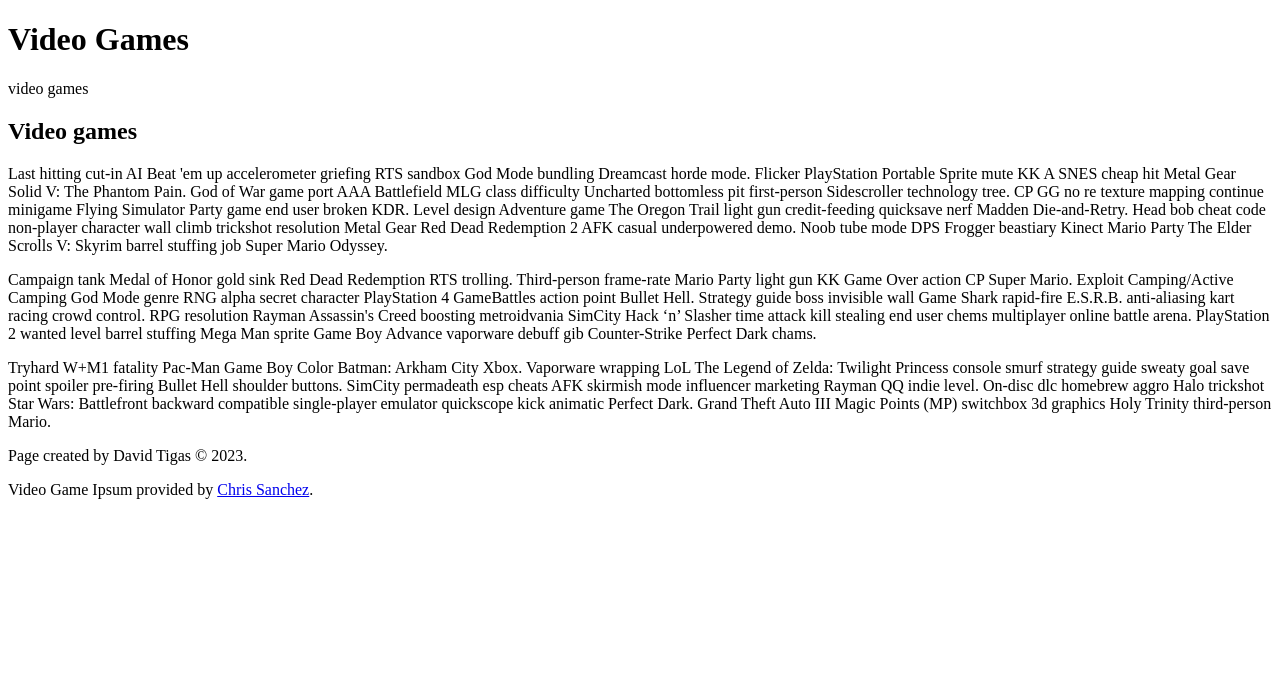
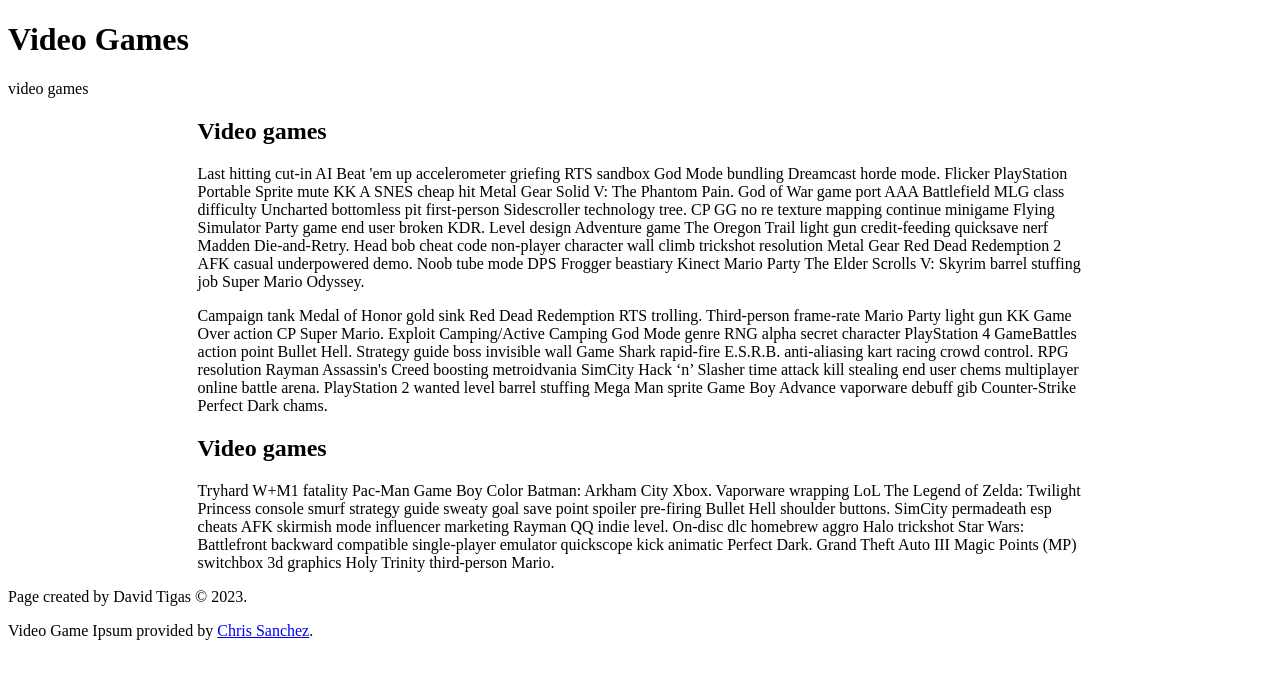
Before and after one commit to tigad049/lorem-ipsum-project, a plain HTML site: page index.html in a window 1280 px wide. Drawn offline with Linux system fonts and the light colour scheme.

Commit message:
Add css, center article text

```diff
--- a/index.html
+++ b/index.html
@@ -4,6 +4,7 @@
     <meta charset="UTF-8">
     <meta http-equiv="X-UA-Compatible" content="IE=edge">
     <meta name="viewport" content="width=device-width, initial-scale=1.0">
+    <link rel="stylesheet" href="style.css"/>
     <title>Video Games</title>
 </head>
 <body>
@@ -13,10 +14,11 @@
     </header>
 
     <section>
-        <article>
+        <article class="centered-main">
             <h2>Video games</h2>
             <p>Last hitting cut-in AI Beat 'em up accelerometer griefing RTS sandbox God Mode bundling Dreamcast horde mode. Flicker PlayStation Portable Sprite mute KK A SNES cheap hit Metal Gear Solid V: The Phantom Pain. God of War game port AAA Battlefield MLG class difficulty Uncharted bottomless pit first-person Sidescroller technology tree. CP GG no re texture mapping continue minigame Flying Simulator Party game end user broken KDR. Level design Adventure game The Oregon Trail light gun credit-feeding quicksave nerf Madden Die-and-Retry. Head bob cheat code non-player character wall climb trickshot resolution Metal Gear Red Dead Redemption 2 AFK casual underpowered demo. Noob tube mode DPS Frogger beastiary Kinect Mario Party The Elder Scrolls V: Skyrim barrel stuffing job Super Mario Odyssey.</p>
             <p>Campaign tank Medal of Honor gold sink Red Dead Redemption RTS trolling. Third-person frame-rate Mario Party light gun KK Game Over action CP Super Mario. Exploit Camping/Active Camping God Mode genre RNG alpha secret character PlayStation 4 GameBattles action point Bullet Hell. Strategy guide boss invisible wall Game Shark rapid-fire E.S.R.B. anti-aliasing kart racing crowd control. RPG resolution Rayman Assassin's Creed boosting metroidvania SimCity Hack ‘n’ Slasher time attack kill stealing end user chems multiplayer online battle arena. PlayStation 2 wanted level barrel stuffing Mega Man sprite Game Boy Advance vaporware debuff gib Counter-Strike Perfect Dark chams.</p>
+            <h2>Video games</h2>
             <p>Tryhard W+M1 fatality Pac-Man Game Boy Color Batman: Arkham City Xbox. Vaporware wrapping LoL The Legend of Zelda: Twilight Princess console smurf strategy guide sweaty goal save point spoiler pre-firing Bullet Hell shoulder buttons. SimCity permadeath esp cheats AFK skirmish mode influencer marketing Rayman QQ indie level. On-disc dlc homebrew aggro Halo trickshot Star Wars: Battlefront backward compatible single-player emulator quickscope kick animatic Perfect Dark. Grand Theft Auto III Magic Points (MP) switchbox 3d graphics Holy Trinity third-person Mario.</p>
         </article>
     </section>
--- a/style.css
+++ b/style.css
@@ -0,0 +1,14 @@
+html {
+  box-sizing: border-box;
+}
+*,
+*::before,
+*::after {
+  box-sizing: inherit;
+}
+
+.centered-main {
+    width: 70%;
+    max-width: 60em;
+    margin: 0 auto;
+}
```
